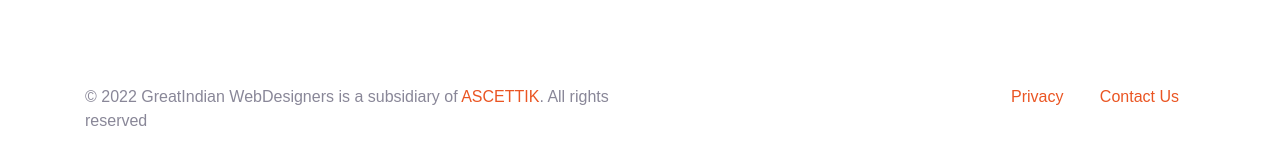
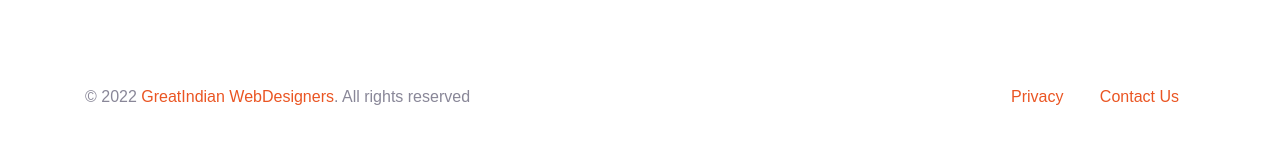
Before and after one commit to ganeshksn/webdesign, a plain HTML site: page contact.html in a window 1280 px wide. Shown: the part 1275-1440 px from the top of the page. Drawn offline with Linux system fonts and the light colour scheme; files whose address does not match are found by name.

Commit message:
copyright text update

```diff
--- a/contact.html
+++ b/contact.html
@@ -171,7 +171,7 @@
 
       <div class="row">
         <div class="col-sm-6 py-2">
-          <p id="copyright">&copy; 2022 GreatIndian WebDesigners is a subsidiary of <a href="https://greatindian.net">ASCETTIK</a>. All rights reserved</p>
+          <p id="copyright">&copy; 2022 <a href="https://greatindian.net">GreatIndian WebDesigners</a>. All rights reserved</p>
         </div>
         <div class="col-sm-6 py-2 text-right">
           <div class="d-inline-block px-3">
```
